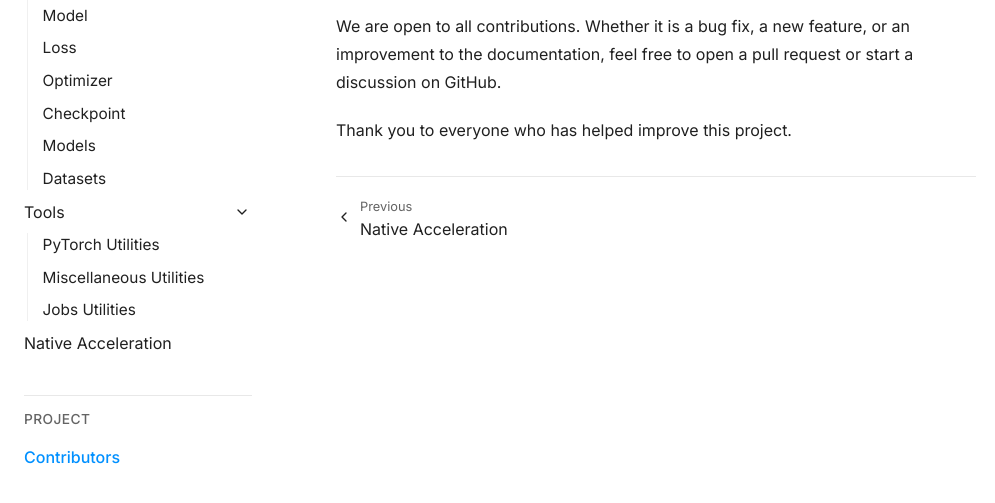
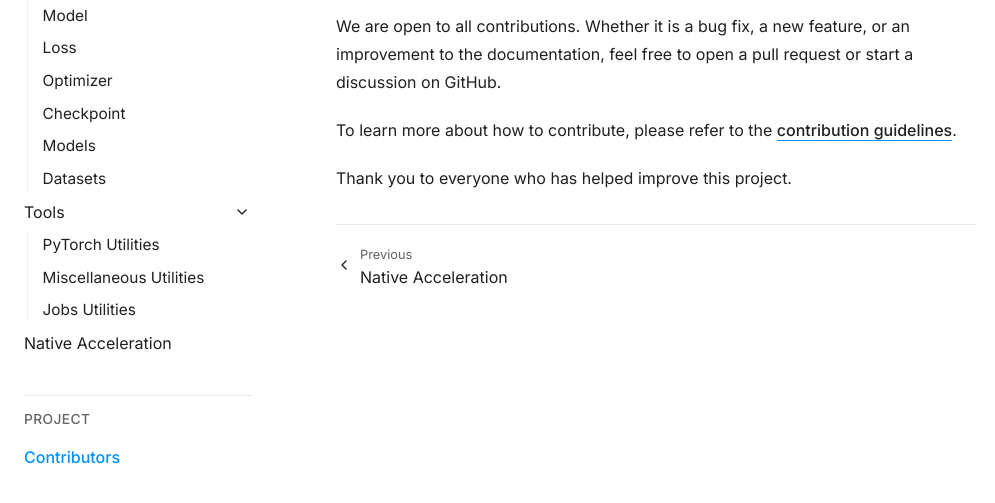
Before and after one commit to calicarpa/krum, a Sphinx documentation site: the page built from docs/contributors.rst, in a window 1280 px wide and 900 px high, cut to the strip 362-865 px from the top of the window. Shown: the whole strip, without its empty margins (0-995 px from the left). Built offline with Sphinx 7.4.7, drawn with Linux system fonts in a browser that asks for light colours.

Commit message:
Update contributors.rst

```diff
--- a/docs/contributors.rst
+++ b/docs/contributors.rst
@@ -9,4 +9,6 @@ The following people have contributed to Krum:
 
 We are open to all contributions. Whether it is a bug fix, a new feature, or an improvement to the documentation, feel free to open a pull request or start a discussion on GitHub.
 
+To learn more about how to contribute, please refer to the `contribution guidelines <https://github.com/calicarpa/krum#contributing>`_.
+
 Thank you to everyone who has helped improve this project.
```
